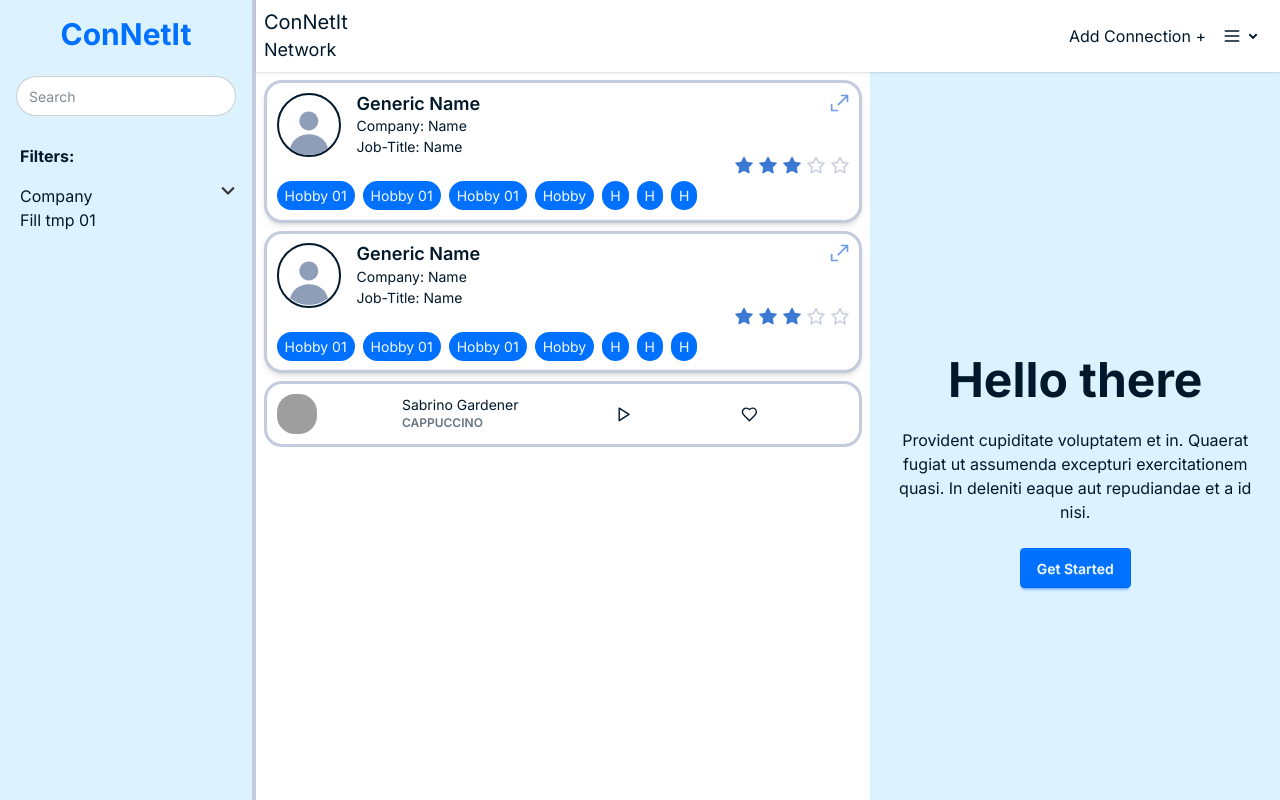
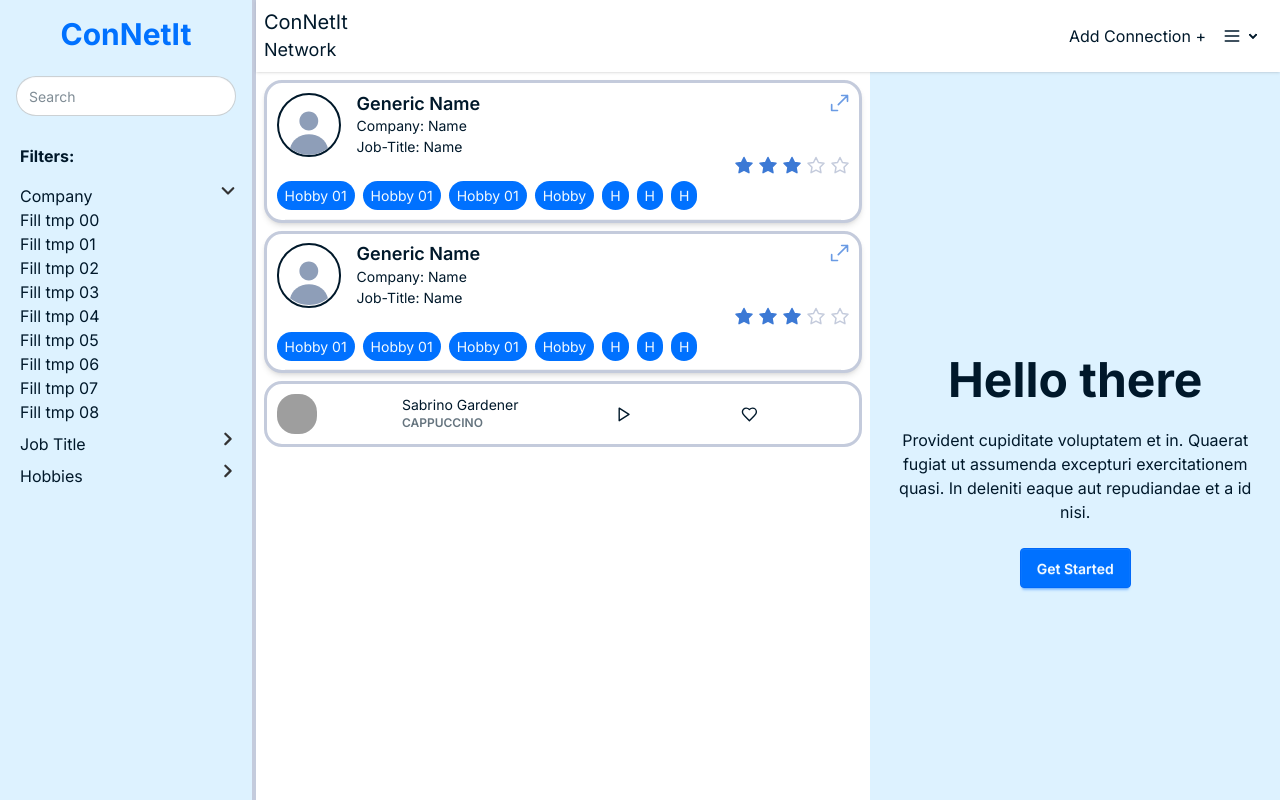
Before and after one commit to FabianoGLentini/ConNetIt, a Next.js app in the folder frontend/: page / in a window 1280 px wide. Both pictures are taken after a click on the button "Company". Built offline with nearby package versions, Linux system fonts and the light colour scheme; grey boxes are pictures that could not be loaded.

Commit message:
Add: wip tmp dropdown options for in progress visual prototype

```diff
--- a/frontend/app/components/SearchFilterSideBar/DropDown.tsx
+++ b/frontend/app/components/SearchFilterSideBar/DropDown.tsx
@@ -39,7 +39,7 @@ const DropDownFilter = ({ title, options }: DropDownFilterProps) => {
       <ul
         className={`grid overflow-hidden transition-all duration-200  ${
           accordionOpen
-            ? "visible opacity-100 max-h-40 ease-in"
+            ? "visible opacity-100 max-h-500 ease-in"
             : "invisible max-h-0 opacity-0 ease-out"
         }`}
       >
--- a/frontend/app/components/layout/SearchFilterSideBar.tsx
+++ b/frontend/app/components/layout/SearchFilterSideBar.tsx
@@ -18,30 +18,44 @@ export default function SearchFilterSideBar() {
       <div className="flex flex-col w-full gap-2 p-1">
         {/* Filters */}
         <h2 className="font-bold w-fill mb-2">Filters:</h2>
-        {/* TODO replace tmp map method options input */}
+
         <DropDownFilter
           title="Company"
-          options={[
-            {
-              label: "Fill tmp 01",
+          options={
+            // TODO use propper backend fn for getting arr
+
+            Array.from({ length: 9 }).map((_, i) => ({
+              label: `Fill tmp 0${i}`,
               value: "tmp val",
               onClick: () => console.log("tmp"),
-            },
-          ]}
+            }))
+          }
         />
-        {/* <DropDown /> */}
+        <DropDownFilter
+          title="Job Title"
+          options={
+            // TODO use propper backend fn for getting arr
 
-        {/*
-        <div className="flex flex-wrap gap-2">
-          {Array.from({ length: 9 }).map((_, i) => (
-            <div
-              key={i}
-              className="bg-base-100 px-4 py-1 rounded-full text-sm text-base-content"
-            >
-              Hobby 01
-            </div>
-          ))}
-        </div> */}
+            Array.from({ length: 6 }).map((_, i) => ({
+              label: `Fill tmp 0${i}`,
+              value: "tmp val",
+              onClick: () => console.log("tmp"),
+            }))
+          }
+        />
+
+        <DropDownFilter
+          title="Hobbies"
+          options={
+            // TODO use propper backend fn for getting arr
+
+            Array.from({ length: 20 }).map((_, i) => ({
+              label: `Fill tmp 0${i}`,
+              value: "tmp val",
+              onClick: () => console.log("tmp"),
+            }))
+          }
+        />
       </div>
     </aside>
   );
```
